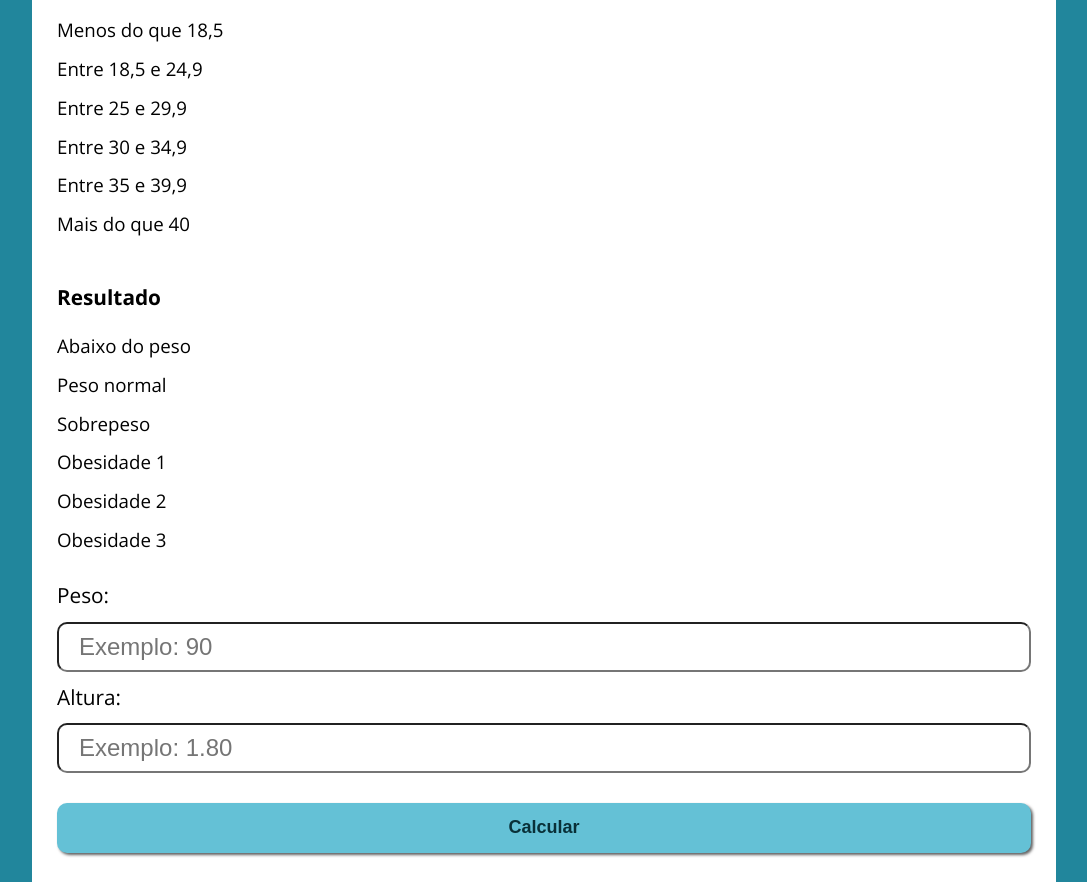
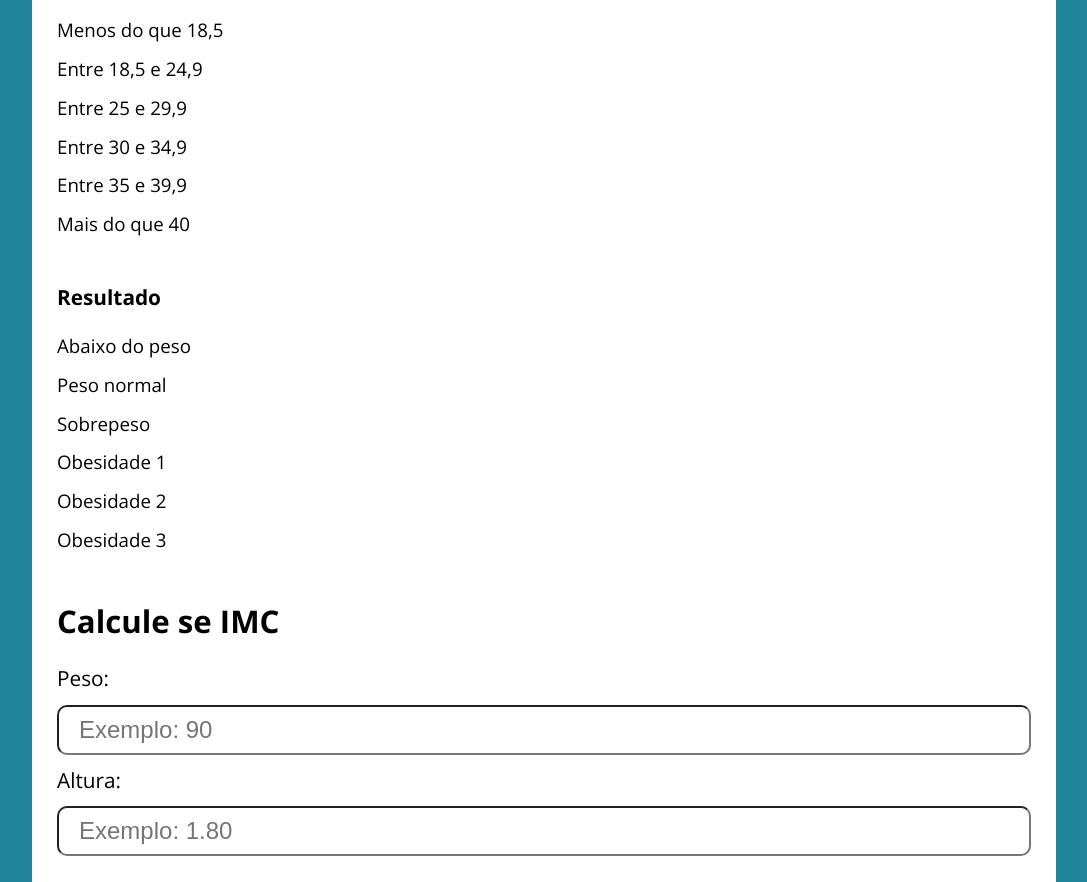
Before and after one commit to boccar/CursoJS, a plain HTML site: page calc-imc-js/index.html in a window 1280 px wide. Shown: the part 192-1074 px from the top of the page, without its empty margins (96-1183 px from the left). Drawn offline with nearby package versions, Linux system fonts and the light colour scheme.

Commit message:
Update index.html

```diff
--- a/calc-imc-js/index.html
+++ b/calc-imc-js/index.html
@@ -64,6 +64,8 @@
       </th>
     </table>
 
+    <h1>Calcule se IMC</h1>
+
     <form action="" method="get" class="form">
       <label for="input-peso">Peso:</label>
       <input type="text" class="input-peso" placeholder="Exemplo: 90">
```
